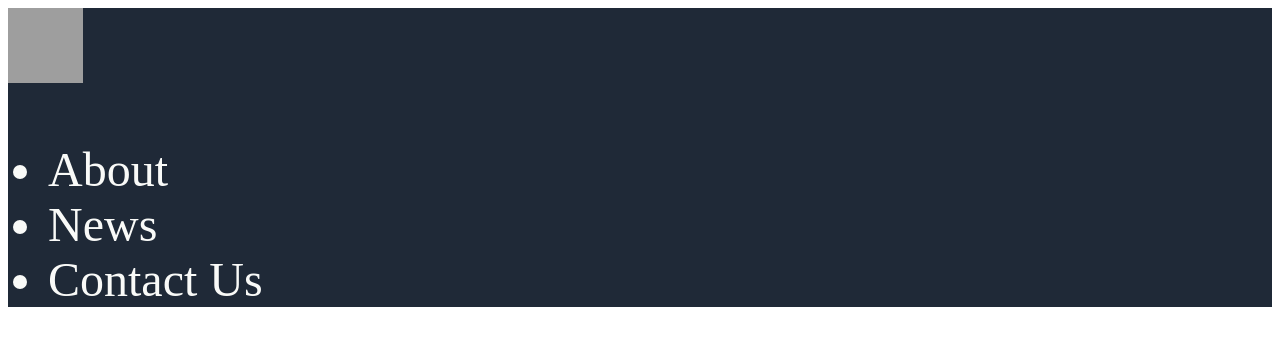
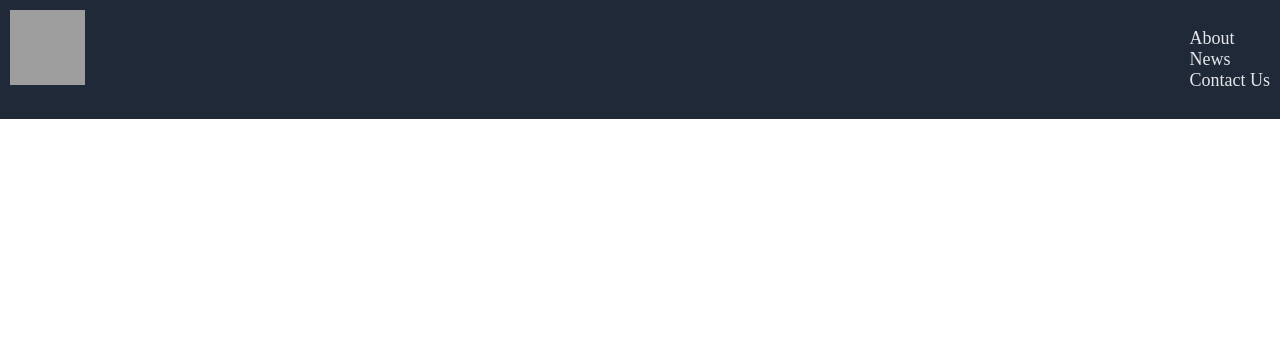
Before and after one commit to ruperto154/Landing-page, a plain HTML site: page index.html in a window 1280 px wide. Drawn offline with Linux system fonts and the light colour scheme; grey boxes are pictures that could not be loaded.

Commit message:
continued Header and added links

```diff
--- a/index.html
+++ b/index.html
@@ -10,10 +10,10 @@
   <body>
     <div class="header">
         <img src="https://seeklogo.com/images/V/valorant-logo-FAB2CA0E55-seeklogo.com.png" alt="valorant logo" width="75px" height="75px">
-        <ul>
-          <li>About</li>
-          <li>News</li>
-          <li>Contact Us</li>
+        <ul class="links">
+          <li><a>About</a></li>
+          <li><a>News</a></li>
+          <li><a>Contact Us</a></li>
     </div>
 
 
--- a/style.css
+++ b/style.css
@@ -1,7 +1,21 @@
-.header {
-    background-color: #1F2937;
-    font-size: 48px;
-    font-weight: 48px;
-    color: #F9FAF8;
+body {
+    margin: 0;
     padding: 0;
 }
+
+
+.header {
+    display: flex;
+    background-color: #1F2937;
+    font-size: 18px;
+    color: #E5E7EB;
+    padding: 10px;
+}
+
+.links {
+    margin-left: auto;
+}
+
+ul {
+    list-style: none;
+}
```
